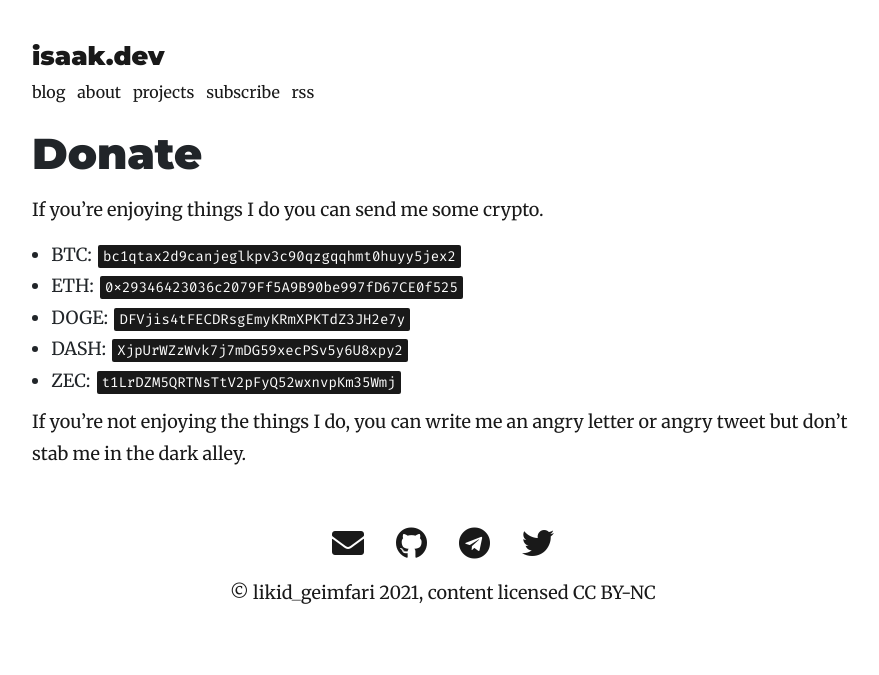
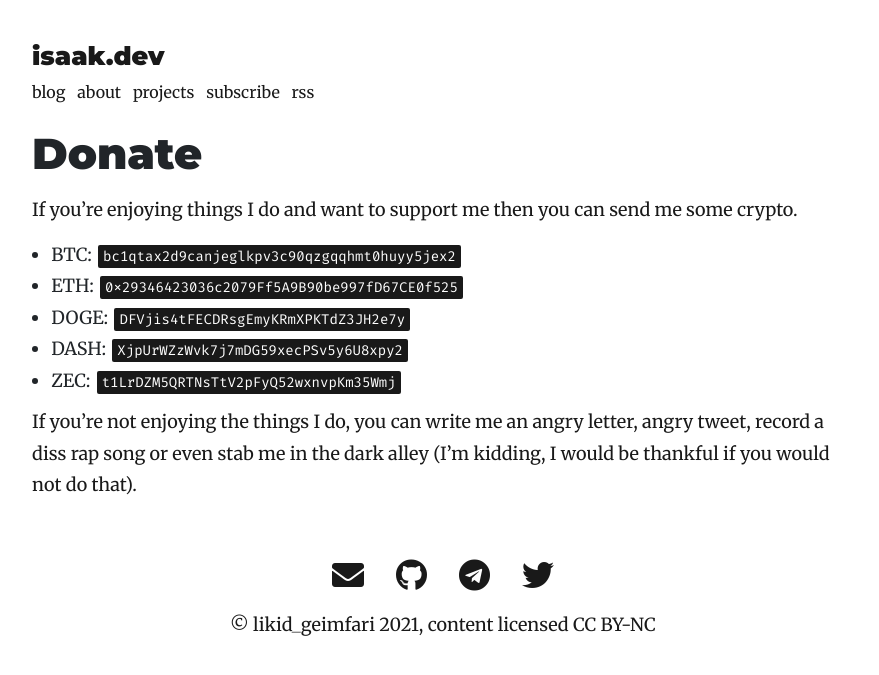
Before and after one commit to lk-geimfari/lk-geimfari.github.io, a Jekyll site: the page built from _pages/donate.md, in a window 1280 px wide. Shown: the top 675 px of the page, without its empty margins (197-1076 px from the left). Built offline with Jekyll 4.4.1, drawn with Linux system fonts in a browser that asks for light colours; nearby versions of some CDN libraries.

Commit message:
Fix donate

```diff
--- a/_pages/donate.md
+++ b/_pages/donate.md
@@ -4,7 +4,7 @@ title: Donate
 permalink: /donate/
 ---
 
-If you're enjoying things I do you can send me some crypto.
+If you're enjoying things I do and want to support me then you can send me some crypto.
 
 - BTC: ``bc1qtax2d9canjeglkpv3c90qzgqqhmt0huyy5jex2``
 - ETH: ``0x29346423036c2079Ff5A9B90be997fD67CE0f525``
@@ -12,5 +12,5 @@ If you're enjoying things I do you can send me some crypto.
 - DASH: ``XjpUrWZzWvk7j7mDG59xecPSv5y6U8xpy2``
 - ZEC: ``t1LrDZM5QRTNsTtV2pFyQ52wxnvpKm35Wmj``
 
-If you’re not enjoying the things I do, you can write me an angry letter or
-angry tweet but don't stab me in the dark alley.
+If you’re not enjoying the things I do, you can write me an angry letter, angry tweet,
+record a diss rap song or even stab me in the dark alley (I'm kidding, I would be thankful if you would not do that).
```
